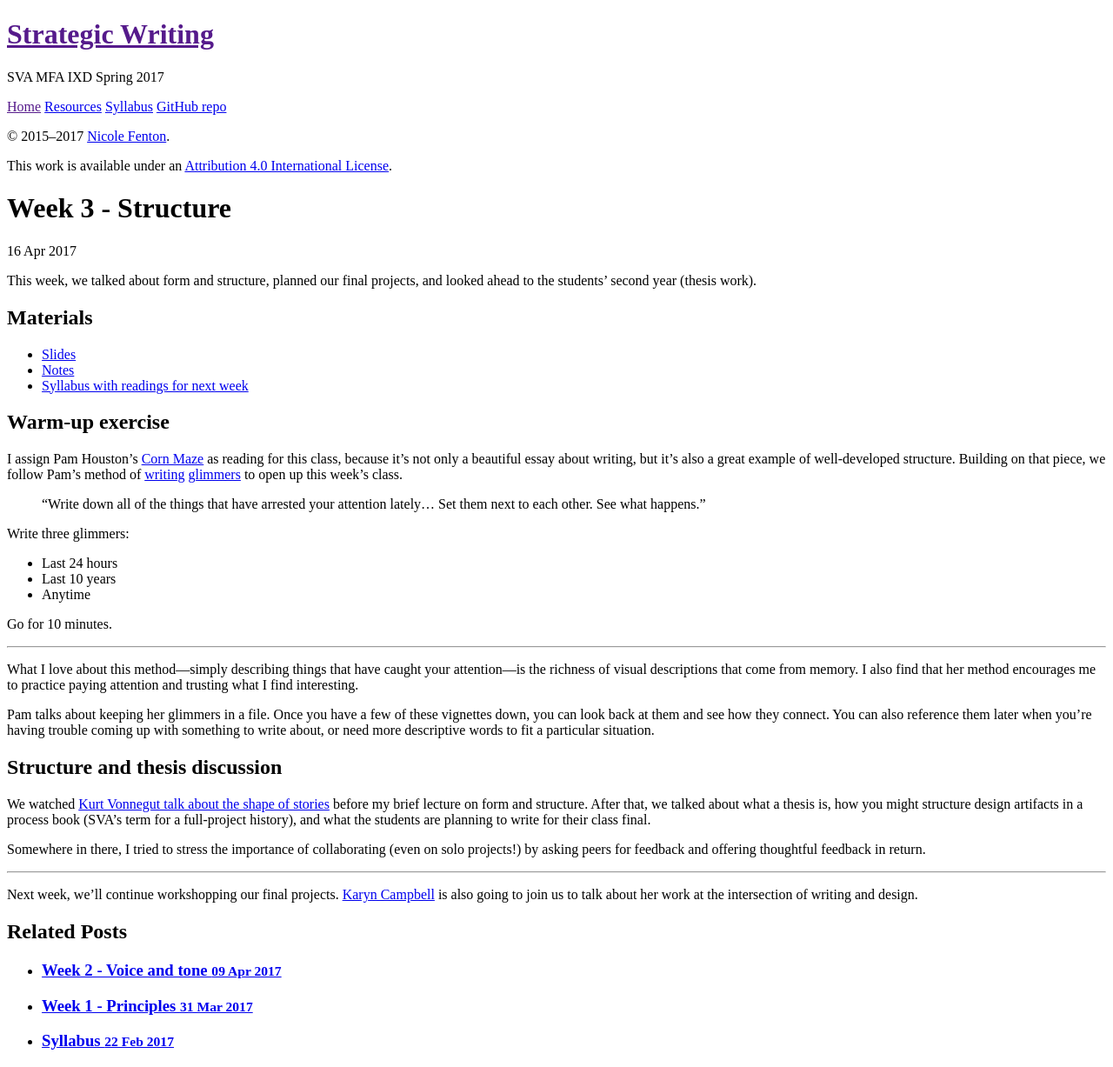
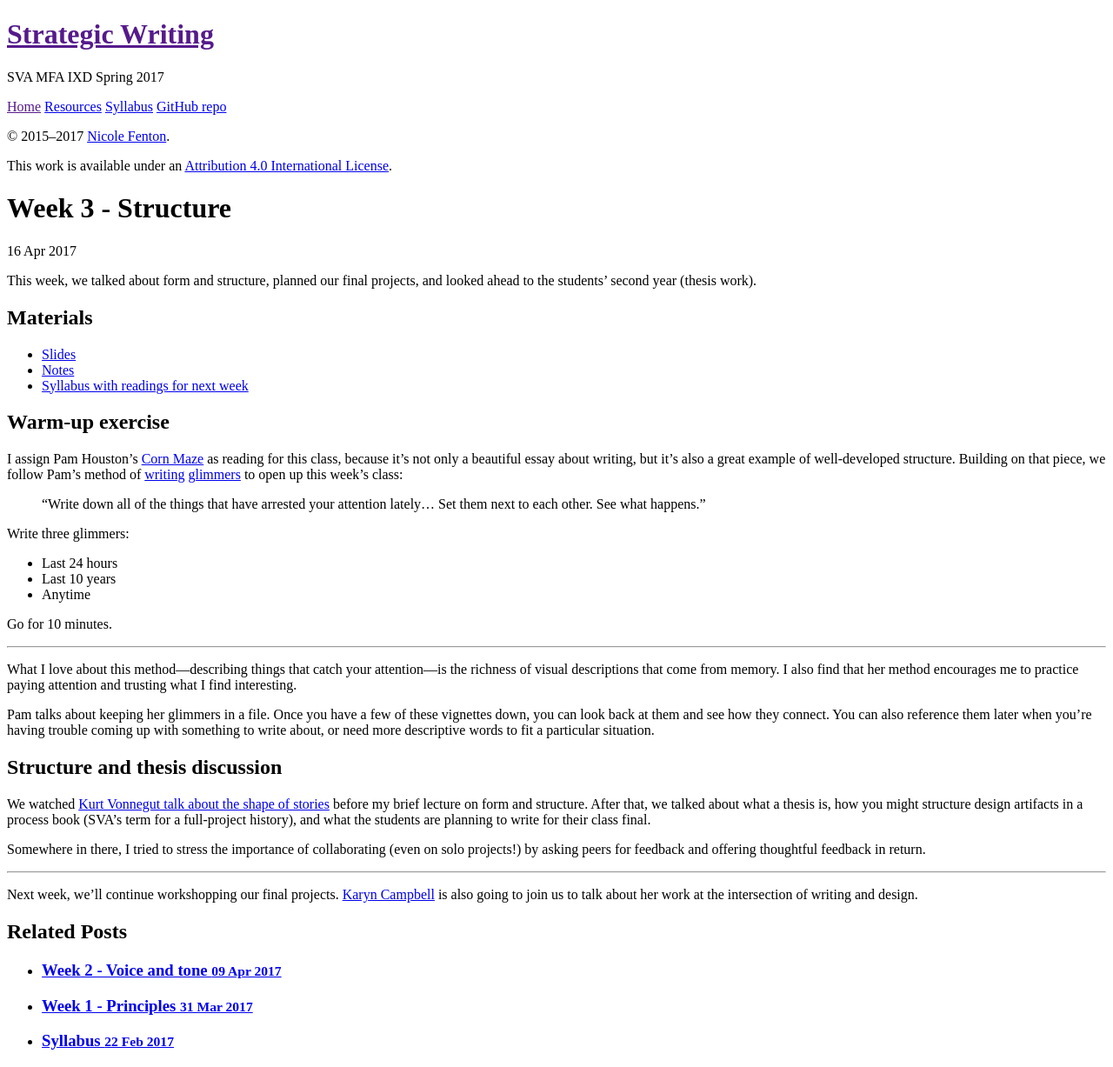
Before and after one commit to nicoleslaw/strategicwriting, a Jekyll site: the page built from _posts/2017-04-16-week-3.md, in a window 1280 px wide. Shown: the whole page at 87% size. Built offline with Jekyll 4.4.1, drawn with Linux system fonts in a browser that asks for light colours.

Commit message:
Update 2017-04-16-week-3.md

```diff
--- a/_posts/2017-04-16-week-3.md
+++ b/_posts/2017-04-16-week-3.md
@@ -13,7 +13,7 @@ This week, we talked about form and structure, planned our final projects, and l
 
 ## Warm-up exercise
 
-I assign Pam Houston’s [Corn Maze](http://hungermtn.org/corn-maze/) as reading for this class, because it’s not only a beautiful essay about writing, but it’s also a great example of well-developed structure. Building on that piece, we follow Pam’s method of [writing](https://www.psychologytoday.com/blog/one-true-thing/201203/qa-author-pam-houston) [glimmers](http://juneauempire.com/art/2013-02-21/collecting-glimmers-author-pam-houston-visit-juneau-saturday) to open up this week’s class.
+I assign Pam Houston’s [Corn Maze](http://hungermtn.org/corn-maze/) as reading for this class, because it’s not only a beautiful essay about writing, but it’s also a great example of well-developed structure. Building on that piece, we follow Pam’s method of [writing](https://www.psychologytoday.com/blog/one-true-thing/201203/qa-author-pam-houston) [glimmers](http://juneauempire.com/art/2013-02-21/collecting-glimmers-author-pam-houston-visit-juneau-saturday) to open up this week’s class:
 
 > “Write down all of the things that have arrested your attention lately… Set them next to each other. See what happens.”
 
@@ -27,7 +27,7 @@ Go for 10 minutes.
 
 ---
 
-What I love about this method—simply describing things that have caught your attention—is the richness of visual descriptions that come from memory. I also find that her method encourages me to practice paying attention and trusting what I find interesting.
+What I love about this method—describing things that catch your attention—is the richness of visual descriptions that come from memory. I also find that her method encourages me to practice paying attention and trusting what I find interesting.
 
 Pam talks about keeping her glimmers in a file. Once you have a few of these vignettes down, you can look back at them and see how they connect. You can also reference them later when you’re having trouble coming up with something to write about, or need more descriptive words to fit a particular situation.
 
```
